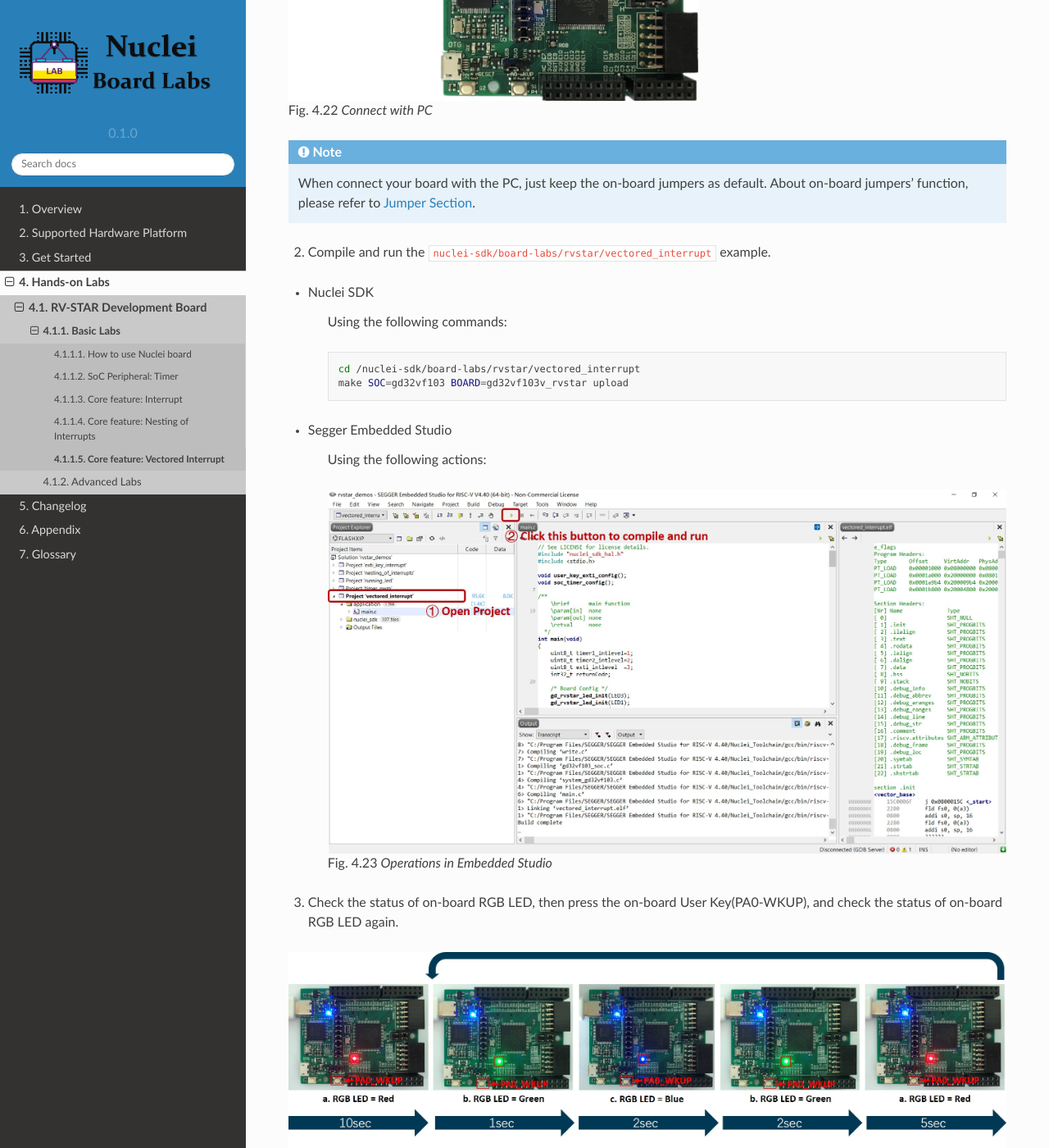
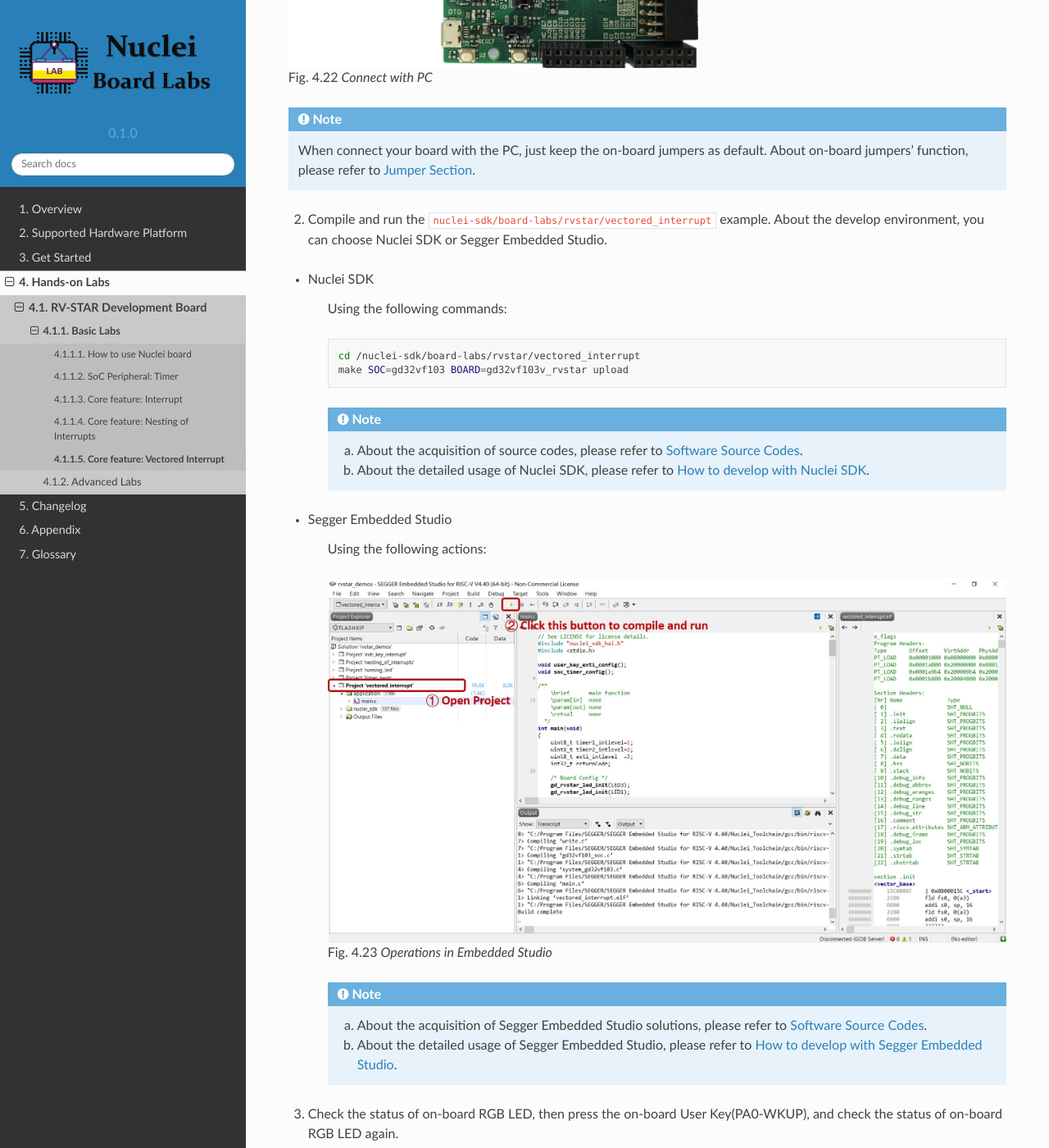
Before and after one commit to Nuclei-Software/nuclei-board-labs, a Sphinx documentation site: the page built from doc/source/labs/rvstar/level1/lab1_5.rst, in a window 1280 px wide and 1400 px high, scrolled down 3228 px. Shown: the whole window at 82% size. Built offline with Sphinx 7.4.7 and the Read the Docs theme 2.0.0, drawn with Linux system fonts in a browser that asks for light colours.

Commit message:
add more description

```diff
--- a/doc/source/getstarted/getstarted.rst
+++ b/doc/source/getstarted/getstarted.rst
@@ -108,4 +110,4 @@
 
 |ses| is a powerful C/C++ IDE (Integrated Development Environment) for embedded systems, you can work with it to develop your |nuclei_board| atfer environment setting manually.
 
-How to develop with |ses| step by step, please see this `online docs <http://www.riscv-mcu.com/quickstart-quickstart.html>`__.
+How to develop with |ses| step by step, please see this `online docs <https://www.riscv-mcu.com/quickstart-quickstart-index-u-RV_STAR_PROJECT.html>`__.
--- a/doc/source/labs/rvstar/level1/lab1_5.rst
+++ b/doc/source/labs/rvstar/level1/lab1_5.rst
@@ -40,7 +40,7 @@
 .. _figure_lab1_5_1:
 
 .. figure:: /asserts/medias/lab1_5_fig1.jpg
-   :width: 600
+   :width: 800
    :alt: lab1_5_fig1
 
    Example for vectored interrupt supported preemption
@@ -91,7 +91,7 @@
 .. note::
    When connect your board with the PC, just keep the on-board jumpers as default. About on-board jumpers' function, please refer to :ref:`Jumper Section <jumper>`.
 
-2. Compile and run the ``nuclei-sdk/board-labs/rvstar/vectored_interrupt`` example.
+2. Compile and run the ``nuclei-sdk/board-labs/rvstar/vectored_interrupt`` example. About the develop environment, you can choose |nuclei_sdk| or |ses|.
 
 * |nuclei_sdk|
 
@@ -101,6 +101,11 @@
 
        cd /nuclei-sdk/board-labs/rvstar/vectored_interrupt
        make SOC=gd32vf103 BOARD=gd32vf103v_rvstar upload
+
+    .. note::
+        a. About the acquisition of source codes, please refer to :ref:`Software Source Codes <sw_code>`.
+
+        b. About the detailed usage of |nuclei_sdk|, please refer to `How to develop with Nuclei SDK <http://doc.nucleisys.com/nuclei_sdk/quickstart.html>`_.
 
 * |ses|
 
@@ -113,6 +118,11 @@
        :alt: lab1_5_fig4
 
        Operations in Embedded Studio
+
+    .. note::
+        a. About the acquisition of |ses| solutions, please refer to :ref:`Software Source Codes <sw_code>`.
+
+        b. About the detailed usage of |ses|, please refer to `How to develop with Segger Embedded Studio <https://www.riscv-mcu.com/quickstart-quickstart-index-u-RV_STAR_PROJECT.html>`_.
 
 3. Check the status of on-board RGB LED, then press the on-board User Key(PA0-WKUP), and check the status of on-board RGB LED again.
 
```
Also changed, not shown: other parts of doc/source/getstarted/getstarted.rst (+2 -0 lines), doc/source/labs/rvstar/level1/lab1_1.rst (+12 -5 lines), doc/source/labs/rvstar/level1/lab1_2.rst (+11 -1 lines), doc/source/labs/rvstar/level1/lab1_3.rst (+11 -1 lines), doc/source/labs/rvstar/level1/lab1_4.rst (+11 -1 lines), doc/source/asserts/medias/lab1_5_fig1.jpg.
